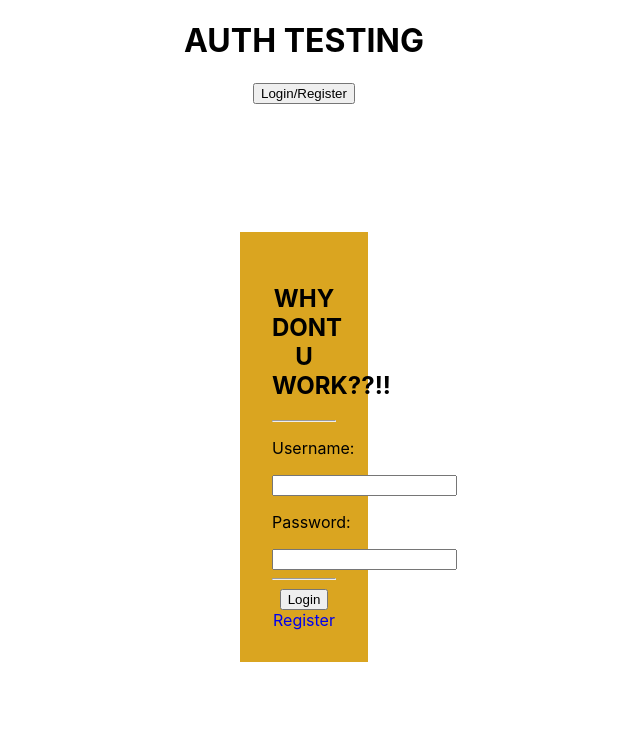
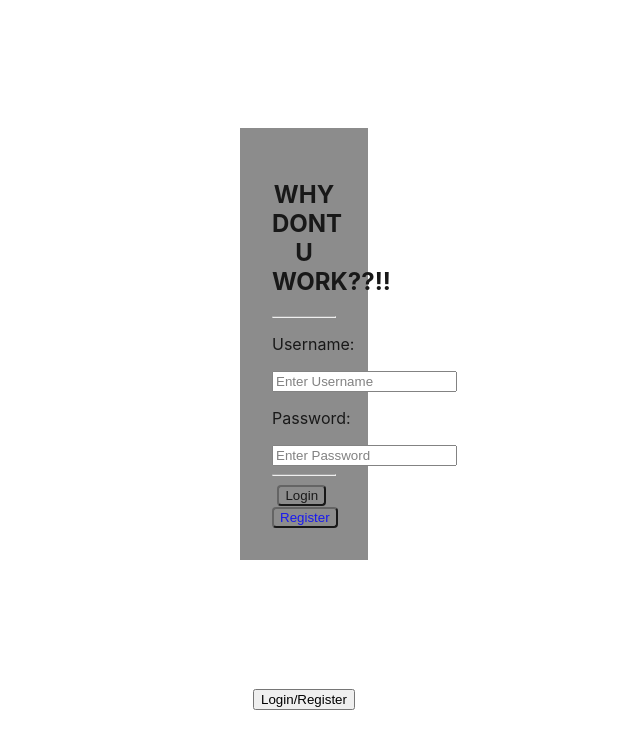
Before and after one commit to CEECEE8904/Project4, a React (Create React App) app in the folder client/: page /login in a window 1280 px wide. Shown: the top 748 px of the page, without its empty margins (336-976 px from the left). Built offline with nearby package versions, Linux system fonts and the light colour scheme; no server answers.

Commit message:
login buttons

```diff
--- a/client/src/App.css
+++ b/client/src/App.css
@@ -2,32 +2,33 @@
   text-align: center;
 }
 
-.App-logo {
-  animation: App-logo-spin infinite 20s linear;
-  height: 40vmin;
-  pointer-events: none;
+html, body {
+  height: 100%;
+  margin: 0;
 }
-
-.App-header {
-  background-color: #282c34;
-  min-height: 100vh;
-  display: flex;
-  flex-direction: column;
-  align-items: center;
-  justify-content: center;
-  font-size: calc(10px + 2vmin);
-  color: white;
-}
-
-.App-link {
-  color: #61dafb;
-}
+/* LOGIN / REGISTER PAGE */
 
 .auth-container {
   margin: 8rem 36rem;
-  background: goldenrod;
+  background-color: grey;
   padding: 2rem;
+  opacity: .9;
 }
+
+.auth-container button{
+  background-color: grey;
+  cursor: pointer;
+  border-radius: 4px;
+}
+
+.auth-container button:hover{
+opacity: 0.8;
+}
+
+.auth-container button:visited{
+  color:black;
+}
+/* /////////////////////// */
 
 html {
   scroll-behavior: smooth;
--- a/client/src/App.js
+++ b/client/src/App.js
@@ -97,6 +97,17 @@ class App extends React.Component {
     if (!this.state.currentUser) {
       display =
         <>
+
+          <Route exact path="/login" render={() => (
+            <Login
+              handleLogin={this.handleLogin}
+              handleChange={this.authHandleChange}
+              formData={this.state.authFormData} />)} />
+          <Route exact path="/register" render={() => (
+            <Register
+              handleRegister={this.handleRegister}
+              handleChange={this.authHandleChange}
+              formData={this.state.authFormData} />)} />
           <div>
             {this.state.currentUser
               ?
@@ -108,16 +119,6 @@ class App extends React.Component {
               <button onClick={this.handleLoginButton}>Login/Register</button>}
 
           </div>
-          <Route exact path="/login" render={() => (
-            <Login
-              handleLogin={this.handleLogin}
-              handleChange={this.authHandleChange}
-              formData={this.state.authFormData} />)} />
-          <Route exact path="/register" render={() => (
-            <Register
-              handleRegister={this.handleRegister}
-              handleChange={this.authHandleChange}
-              formData={this.state.authFormData} />)} />
         </>
     }
     else {
@@ -129,19 +130,8 @@ class App extends React.Component {
     return (
       <div className="App">
         <header>
-          <h1>AUTH TESTING</h1>
           {display}
         </header>
-        {/* <Route exact path="/login" render={() => (
-          <Login
-            handleLogin={this.handleLogin}
-            handleChange={this.authHandleChange}
-            formData={this.state.authFormData} />)} />
-        <Route exact path="/register" render={() => (
-          <Register
-            handleRegister={this.handleRegister}
-            handleChange={this.authHandleChange}
-            formData={this.state.authFormData} />)} /> */}
         <main>
           <div className="homenav">
             <Route exact path="/home"
--- a/client/src/components/Add.jsx
+++ b/client/src/components/Add.jsx
@@ -18,8 +18,8 @@ class Add extends React.Component {
         imgurl: "",
         price: "",
       }
-    }
-  };
+    };
+  }
 
 
   newCollect = async (e) => {
@@ -47,7 +47,20 @@ class Add extends React.Component {
         [name]: value,
       }
     }))
-    console.log(value)
+  }
+
+  submit = (ev) => {
+    ev.preventDefault();
+    this.props.handleSubmit(this.state);
+    this.setState({
+      name: "",
+      brand: "",
+      description: "",
+      review: "",
+      imgurl: "",
+      price: "",
+    })
+    this.props.history.push('/collect')
   }
 
 
--- a/client/src/components/Login.jsx
+++ b/client/src/components/Login.jsx
@@ -14,12 +14,15 @@ const Login = (props) => {
         props.handleLogin();
       }} >
         <p>Username:</p>
-        <input name="username" type="text" value={props.formData.username} onChange={props.handleChange} />
+        <input name="username" type="text" value={props.formData.username} placeholder="Enter Username" onChange={props.handleChange} />
         <p>Password:</p>
-        <input name="password" type="password" value={props.formData.password} onChange={props.handleChange} />
+        <input name="password" type="password" value={props.formData.password} placeholder="Enter Password" onChange={props.handleChange} />
         <hr />
-        <button>Login</button>
-        <Link to="/register">Register</Link>
+        <div className="log-reg-button">
+          <button>Login</button>
+          &nbsp;
+          <button><Link to="/register">Register</Link></button>
+        </div>
       </form>
     </div>
   );
--- a/client/src/services/api-helper.js
+++ b/client/src/services/api-helper.js
@@ -54,7 +54,7 @@ const readAllCollects = async () => {
 
 const createCollect = async (data) => {
   getToken();
-  const resp = await api.post(`${baseUrl}/collects`, { collect: data })
+  const resp = await api.post(`/collects`, { collect: data })
   return resp.data
 }
 
```
